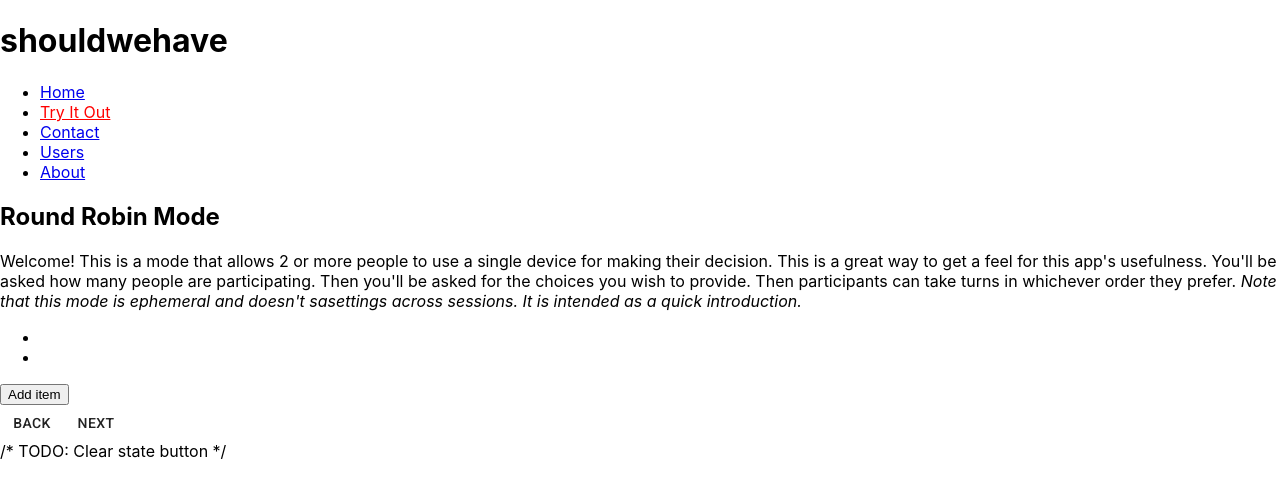
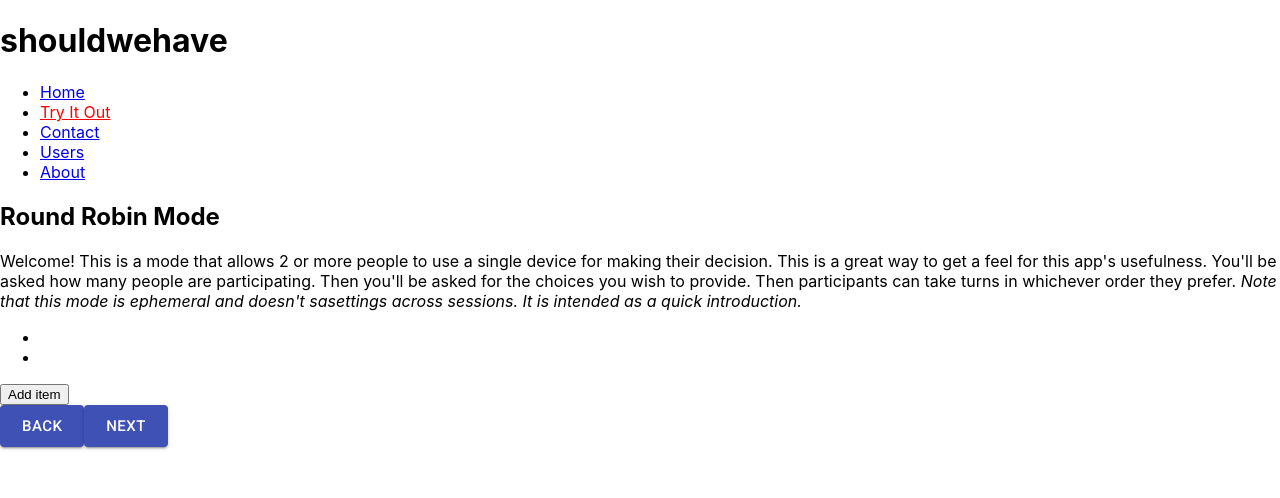
Before and after one commit to hemmendinger/shouldwehave, a React (Create React App) app in the folder swhreact/: page /roundrobin in a window 1280 px wide. Shown: the top 498 px of the page. Built offline with nearby package versions, Linux system fonts and the light colour scheme.

Commit message:
comment enclused in tags; config added to back/next mui buttons

```diff
--- a/swhreact/src/roundrobin.js
+++ b/swhreact/src/roundrobin.js
@@ -36,7 +36,7 @@ class RoundRobin extends React.Component {
             <Input />
 
             <StepButtons buttonClick={this.handleChangeStep.bind(this)} />
-            /* TODO: Clear state button */
+                {/* TODO: Clear state button */}
             </div>
         );
     }
@@ -84,8 +84,8 @@ class StepButtons extends React.Component {
     render() {
         return (
             <div>
-                <Button onClick={(e) => this.props.buttonClick(e, 'back')} >Back</Button>
-                <Button onClick={(e) => this.props.buttonClick(e, 'next')}>Next</Button>
+                <Button color="primary" size="large" variant="contained" onClick={(e) => this.props.buttonClick(e, 'back')}>Back</Button>
+                <Button color="primary" size="large" variant="contained" onClick={(e) => this.props.buttonClick(e, 'next')}>Next</Button>
             </div>
         );
     }
```
